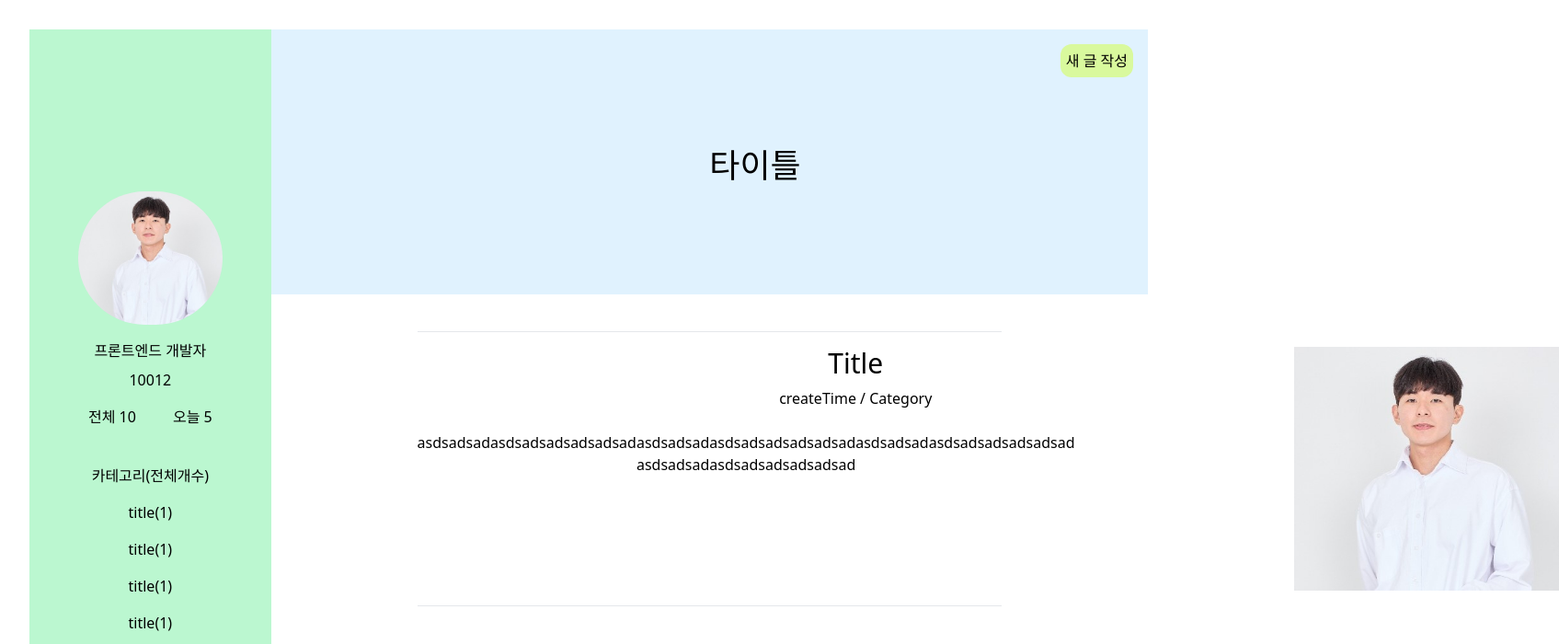
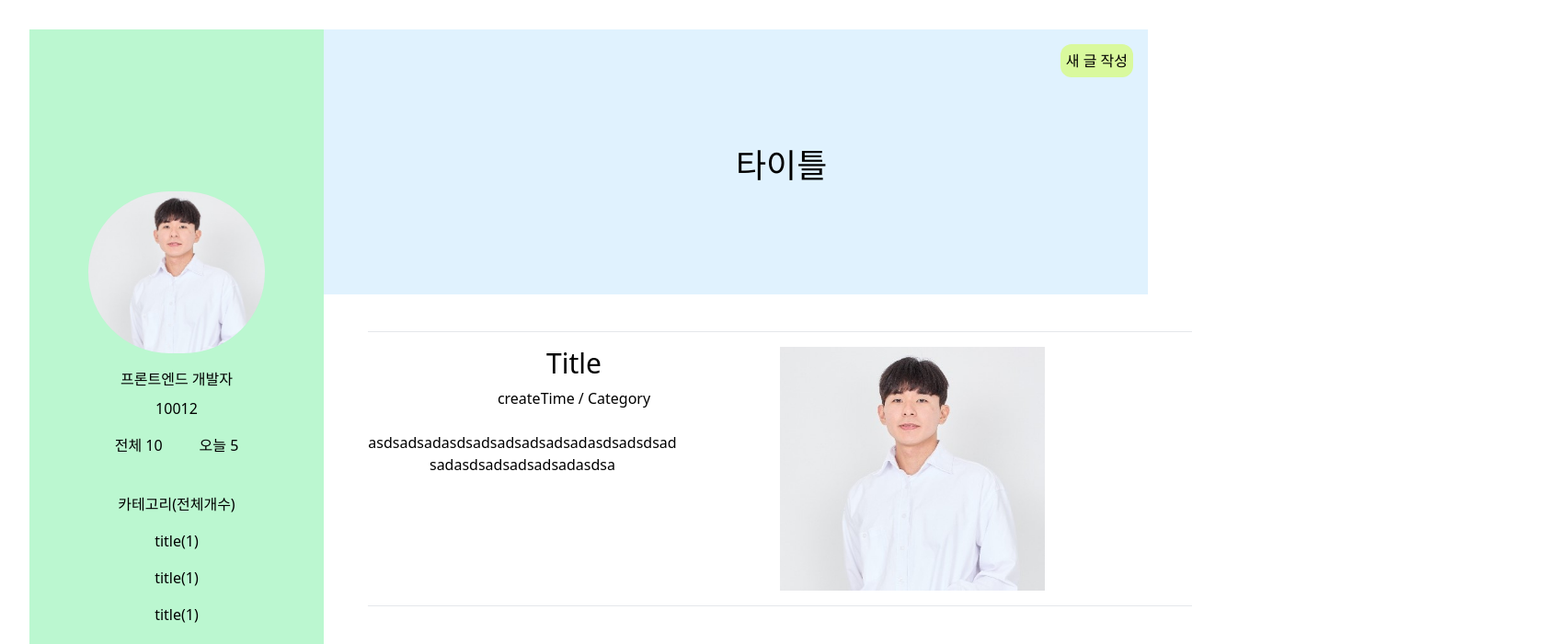
Before and after one commit to nas7062/blogProject, a React (Vite) app in the folder blog/: page / in a window 1280 px wide. Shown: the top 700 px of the page at 92% size, 1695 px wide, since content can reach past the window. Built offline with nearby package versions, Linux system fonts and the light colour scheme.

Commit message:
Post Css grid로 바꿈'

```diff
--- a/blog/src/components/Post.tsx
+++ b/blog/src/components/Post.tsx
@@ -1,12 +1,12 @@
 import Image from "../assets/profile.jpg";
 function Post() {
   return (
-    <div className=" w-4/6 mx-auto border-t border-b py-4 border-gray-200 flex justify-between mt-10">
+    <div className="grid grid-flow-col grid-cols-2 grid-template-columns: 1fr 200px; relative left-12 place-items-center; border-y py-4 border-gray-200  mt-10">
       <div className="flex flex-col ">
         <h3 className="text-3xl">Title</h3>
         <p className="mt-2">createTime / Category</p>
           <p className="mt-6 w-3/4 break-words">
-            asdsadsadasdsadsadsadsadsadasdsadsadasdsadsadsadsadsadasdsadsadasdsadsadsadsadsadasdsadsadasdsadsadsadsadsad
+            asdsadsadasdsadsadsadsadsadasdsadsdsadsadasdsadsadsadsadasdsa
           </p>
       </div>
       <img src={Image} alt="image" className="w-72 max-w-full object-contain flex-shrink-0" />
```
